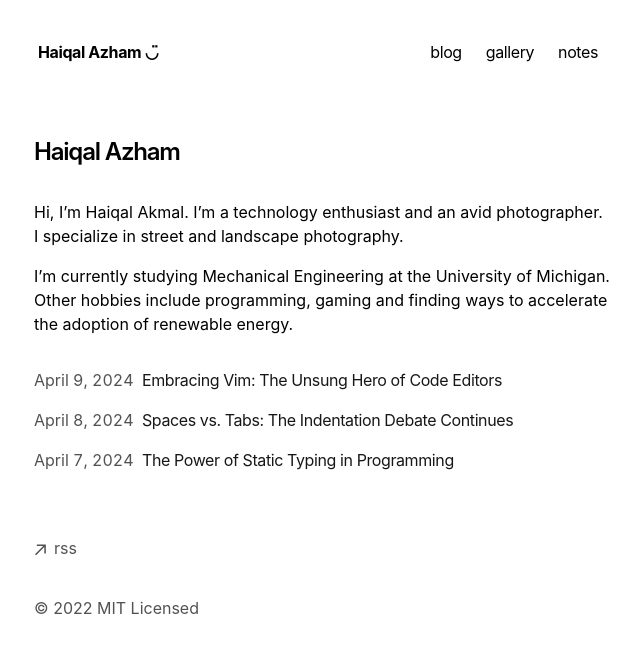
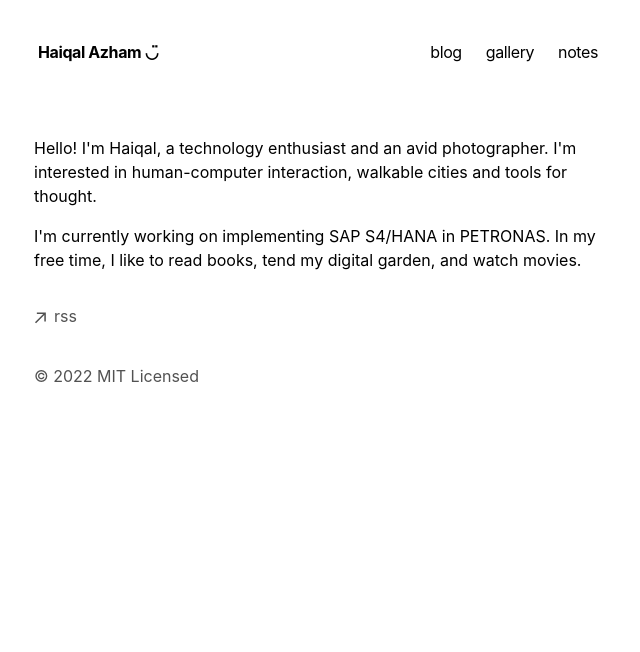
Before and after one commit to haiqalazham/haiqalazham.com, a Next.js app: page / in a window 1280 px wide. Shown: the top 652 px of the page, without its empty margins (318-958 px from the left). Built offline with nearby package versions, Linux system fonts and the light colour scheme.

Commit message:
Updated landing page, and added wip notes page.

```diff
--- a/app/blog/page.tsx
+++ b/app/blog/page.tsx
@@ -8,7 +8,7 @@ export const metadata = {
 export default function Page() {
   return (
     <section>
-      <h1 className="font-semibold text-2xl mb-8 tracking-tighter">My Blog</h1>
+      <h1 className="font-semibold text-2xl mb-8 tracking-tighter">My Writings</h1>
       <BlogPosts />
     </section>
   )
--- /dev/null
+++ b/app/notes/page.tsx
@@ -0,0 +1,13 @@
+export const metadata = {
+  title: 'Notes',
+  description: 'Read my notes.',
+}
+
+export default function Page() {
+  return (
+    <section>
+      <h1 className="font-semibold text-2xl mb-8 tracking-tighter">My Notes</h1>
+      <p>Coming soon</p>
+    </section>
+  )
+}
--- a/app/page.tsx
+++ b/app/page.tsx
@@ -3,18 +3,14 @@ import { BlogPosts } from 'app/components/posts'
 export default function Page() {
   return (
     <section>
-      <h1 className="mb-8 text-2xl font-semibold tracking-tighter">
-        Haiqal Azham
-      </h1>
-      <p className="mb-4">
-        {`Hi, I’m Haiqal Akmal. I’m a technology enthusiast and an avid photographer. I specialize in street and landscape photography.`}
-      </p>
-      <p className="mb-4">
-        {`I’m currently studying Mechanical Engineering at the University of Michigan. Other hobbies include programming, gaming and finding ways to accelerate the adoption of renewable energy.`}
-      </p>
+      <p className="mb-4">Hello! I'm Haiqal, a technology enthusiast and an avid photographer. I'm interested in human-computer interaction, walkable cities and tools for thought.</p>
+      <p>I'm currently working on implementing SAP S4/HANA in PETRONAS. In my free time, I like to read books, tend my digital garden, and watch movies.</p>
+      {/*
       <div className="my-8">
+        <h2 className="font-semibold text-xl mb-8 tracking-tighter">My Writings</h2>
         <BlogPosts />
       </div>
+      */}
     </section>
   )
 }
```
